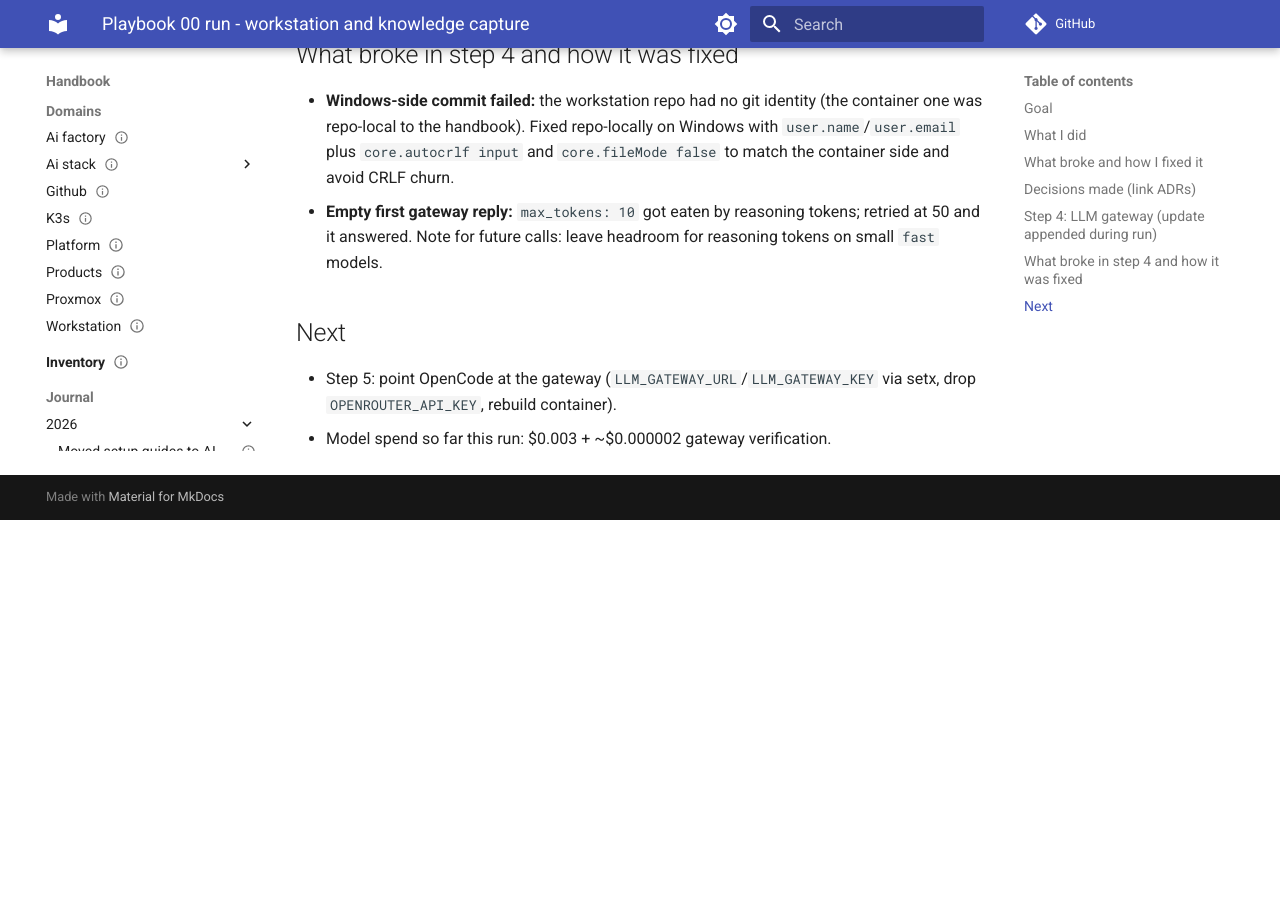
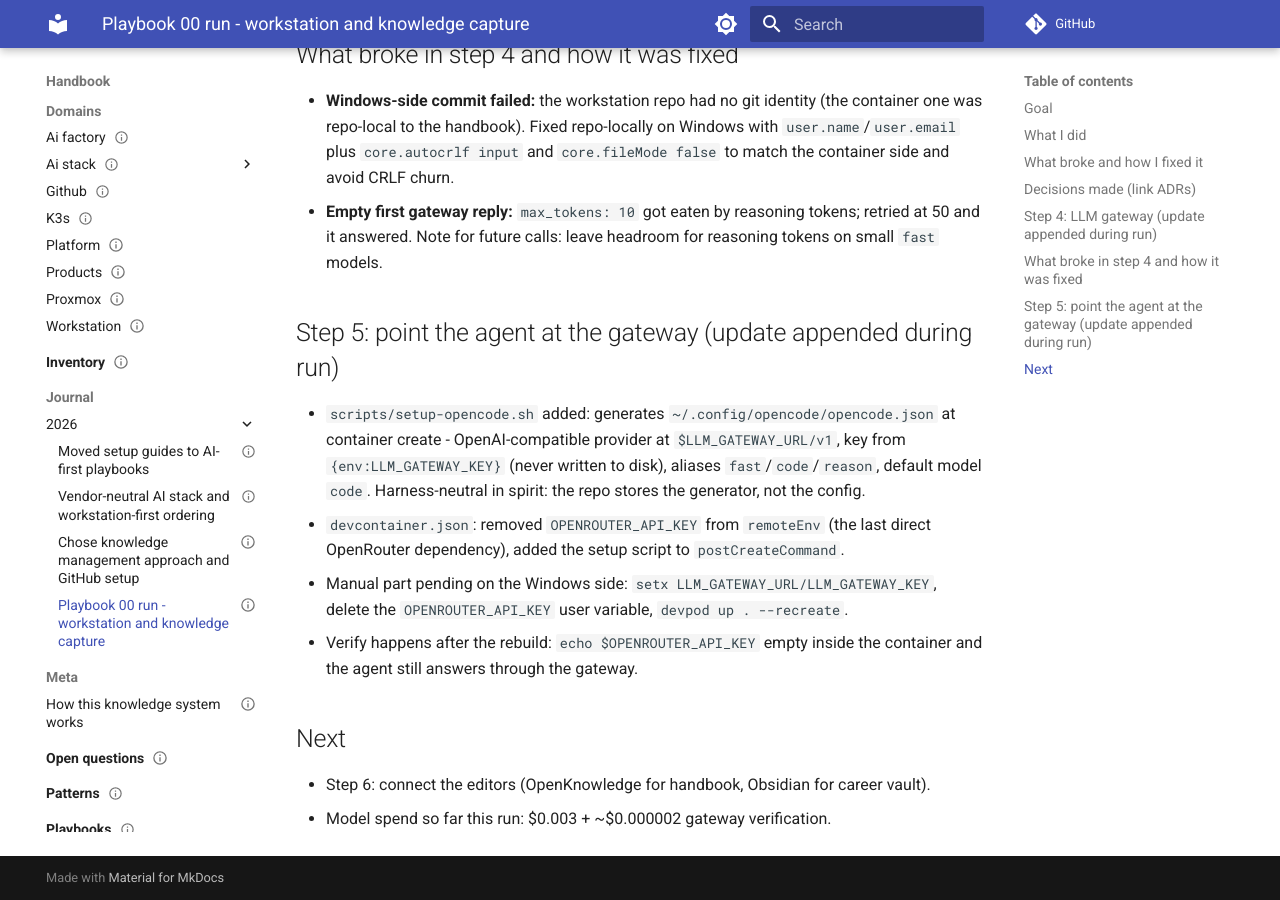
Before and after one commit to ssaav5-ai-labs/handbook, an MkDocs documentation site: the page built from docs/journal/2026/2026-10-22-playbook-00.md, in a window 1280 px wide and 900 px high, scrolled down 1588 px. Built offline with MkDocs 1.6.1 and Material for MkDocs 9.7.7, drawn with Linux system fonts in a browser that asks for light colours; comment, search, counter and statistics services are not loaded; before the commit the page ends 2108 px from its top, so only the background shows below that.

Commit message:
Step 5: OpenCode config via gateway, drop OPENROUTER_API_KEY from container env

```diff
--- a/docs/journal/2026/2026-10-22-playbook-00.md
+++ b/docs/journal/2026/2026-10-22-playbook-00.md
@@ -41,6 +41,12 @@ Run `playbooks/00-workstation-knowledge` to set up the workstation and start cap
 - **Windows-side commit failed:** the workstation repo had no git identity (the container one was repo-local to the handbook). Fixed repo-locally on Windows with `user.name`/`user.email` plus `core.autocrlf input` and `core.fileMode false` to match the container side and avoid CRLF churn.
 - **Empty first gateway reply:** `max_tokens: 10` got eaten by reasoning tokens; retried at 50 and it answered. Note for future calls: leave headroom for reasoning tokens on small `fast` models.
 
+## Step 5: point the agent at the gateway (update appended during run)
+- `scripts/setup-opencode.sh` added: generates `~/.config/opencode/opencode.json` at container create - OpenAI-compatible provider at `$LLM_GATEWAY_URL/v1`, key from `{env:LLM_GATEWAY_KEY}` (never written to disk), aliases `fast`/`code`/`reason`, default model `code`. Harness-neutral in spirit: the repo stores the generator, not the config.
+- `devcontainer.json`: removed `OPENROUTER_API_KEY` from `remoteEnv` (the last direct OpenRouter dependency), added the setup script to `postCreateCommand`.
+- Manual part pending on the Windows side: `setx LLM_GATEWAY_URL/LLM_GATEWAY_KEY`, delete the `OPENROUTER_API_KEY` user variable, `devpod up . --recreate`.
+- Verify happens after the rebuild: `echo $OPENROUTER_API_KEY` empty inside the container and the agent still answers through the gateway.
+
 ## Next
-- Step 5: point OpenCode at the gateway (`LLM_GATEWAY_URL`/`LLM_GATEWAY_KEY` via setx, drop `OPENROUTER_API_KEY`, rebuild container).
+- Step 6: connect the editors (OpenKnowledge for handbook, Obsidian for career vault).
 - Model spend so far this run: $0.003 + ~$0.000002 gateway verification.
```
Also changed, not shown: 3 other files.
